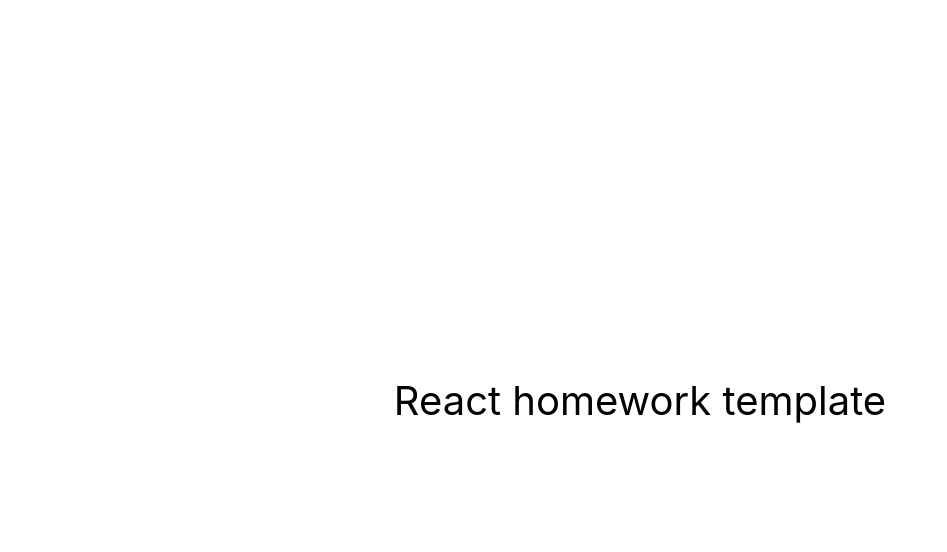
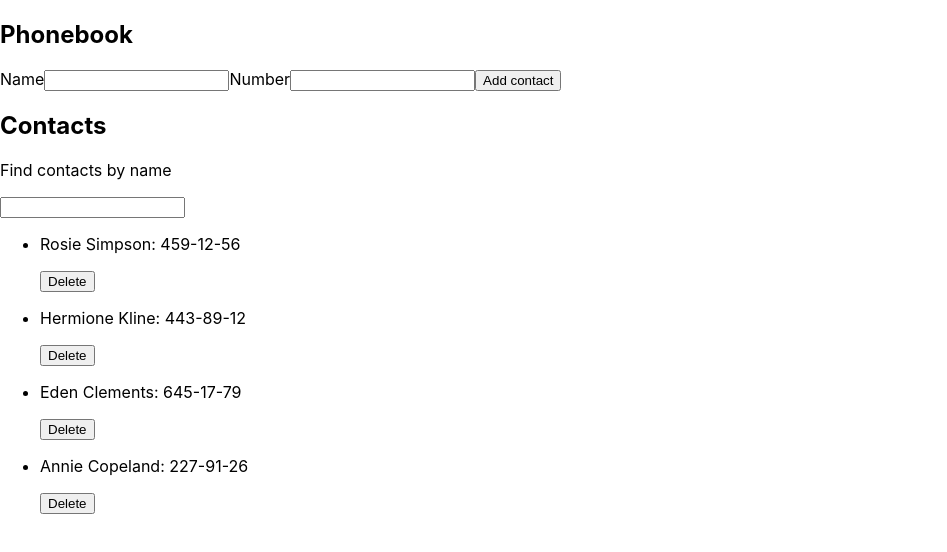
Before and after one commit to oleksandraburymenko/goit-react-hw-02-phonebook, a React (Create React App) app: page / in a window 1280 px wide. Shown: the top 552 px of the page, without its empty margins (0-947 px from the left). Built offline with nearby package versions, Linux system fonts and the light colour scheme.

Commit message:
add code

```diff
--- a/package.json
+++ b/package.json
@@ -10,6 +10,7 @@
     "react": "^18.1.0",
     "react-dom": "^18.1.0",
     "react-scripts": "5.0.1",
+    "shortid": "^2.2.16",
     "web-vitals": "^2.1.3"
   },
   "scripts": {
--- a/src/components/App.jsx
+++ b/src/components/App.jsx
@@ -1,16 +1,78 @@
-export const App = () => {
-  return (
-    <div
-      style={{
-        height: '100vh',
-        display: 'flex',
-        justifyContent: 'center',
-        alignItems: 'center',
-        fontSize: 40,
-        color: '#010101'
-      }}
-    >
-      React homework template
-    </div>
-  );
+import css from './Phonebook.module.css';
+import shortid from 'shortid';
+import { ContactForm } from './ContactForm';
+import Section from './Section';
+import { Component } from 'react';
+import { Filter } from './Filter';
+import { ContactList } from './ContactList';
+
+
+
+export class App extends Component {
+  state = {
+    contacts: [
+      {id: 'id-1', name: 'Rosie Simpson', number: '459-12-56'},
+      {id: 'id-2', name: 'Hermione Kline', number: '443-89-12'},
+      {id: 'id-3', name: 'Eden Clements', number: '645-17-79'},
+      {id: 'id-4', name: 'Annie Copeland', number: '227-91-26'},
+    ],
+    filter: '',
+  };
+
+  filterContact = event => {
+    this.setState ({filter: event.target.value});
+  };
+
+  formSubmitHandler = ({ name, number }) => {
+    const newContact = {
+      id: shortid.generate(),
+      name,
+      number
+    };
+
+    if (this.state.contacts.some(contact => contact.name.toLowerCase() === name.toLowerCase())) {
+      alert(`${name} is already in contacts`);
+    } else {
+      this.setState(prevState => ({
+        contacts: [...prevState.contacts, newContact],
+      }));
+    }
+  }
+
+  deleteContact = id => {
+    this.setState(prevContact => ({
+      contacts: prevContact.contacts.filter(contact => contact.id !== id)
+    }))
+  }
+
+  normalizedContact = () => {
+    const { contacts, filter } = this.state;
+    return contacts.filter(contact =>
+      contact.name.toLowerCase().includes(filter.toLowerCase()),
+      );
+  }
+
+  render () {
+    const { filter } = this.state;
+    return (
+      <div className={css.container}>
+        <>
+        <Section title="Phonebook">
+          <ContactForm onSubmit = { this.formSubmitHandler }/>
+        </Section>
+        <Section title="Contacts">
+          <Filter
+          filter={filter}
+          filterContact={this.filterContact}
+          />
+          <ContactList
+          contacts={this.normalizedContact()}
+          deleteContact={this.deleteContact}
+          />
+        </Section>
+        </>
+      </div>
+    );
+  }
+
 };
```
Also changed, not shown: 1 other file (tests, documents, lock files or other folders).
